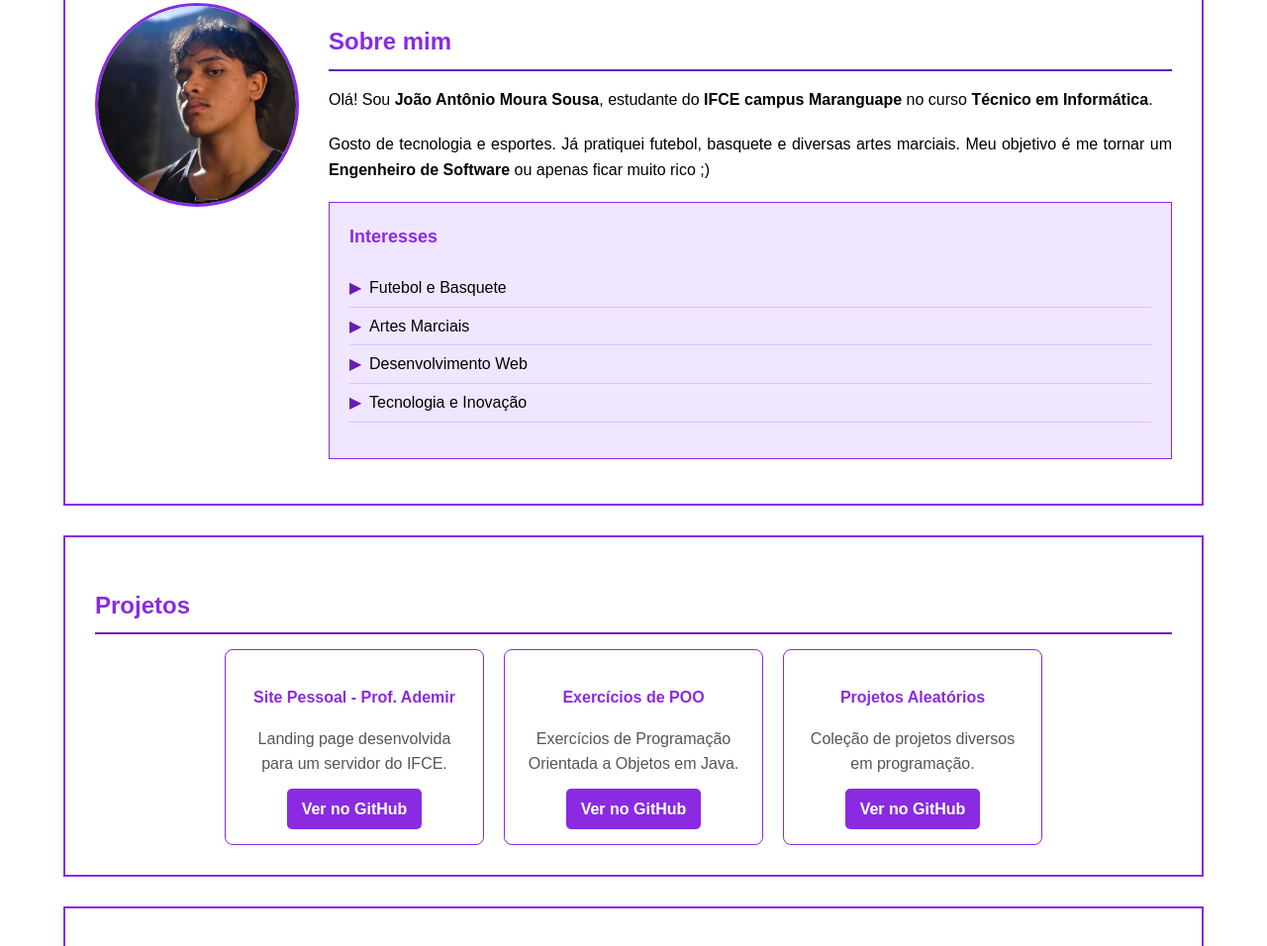
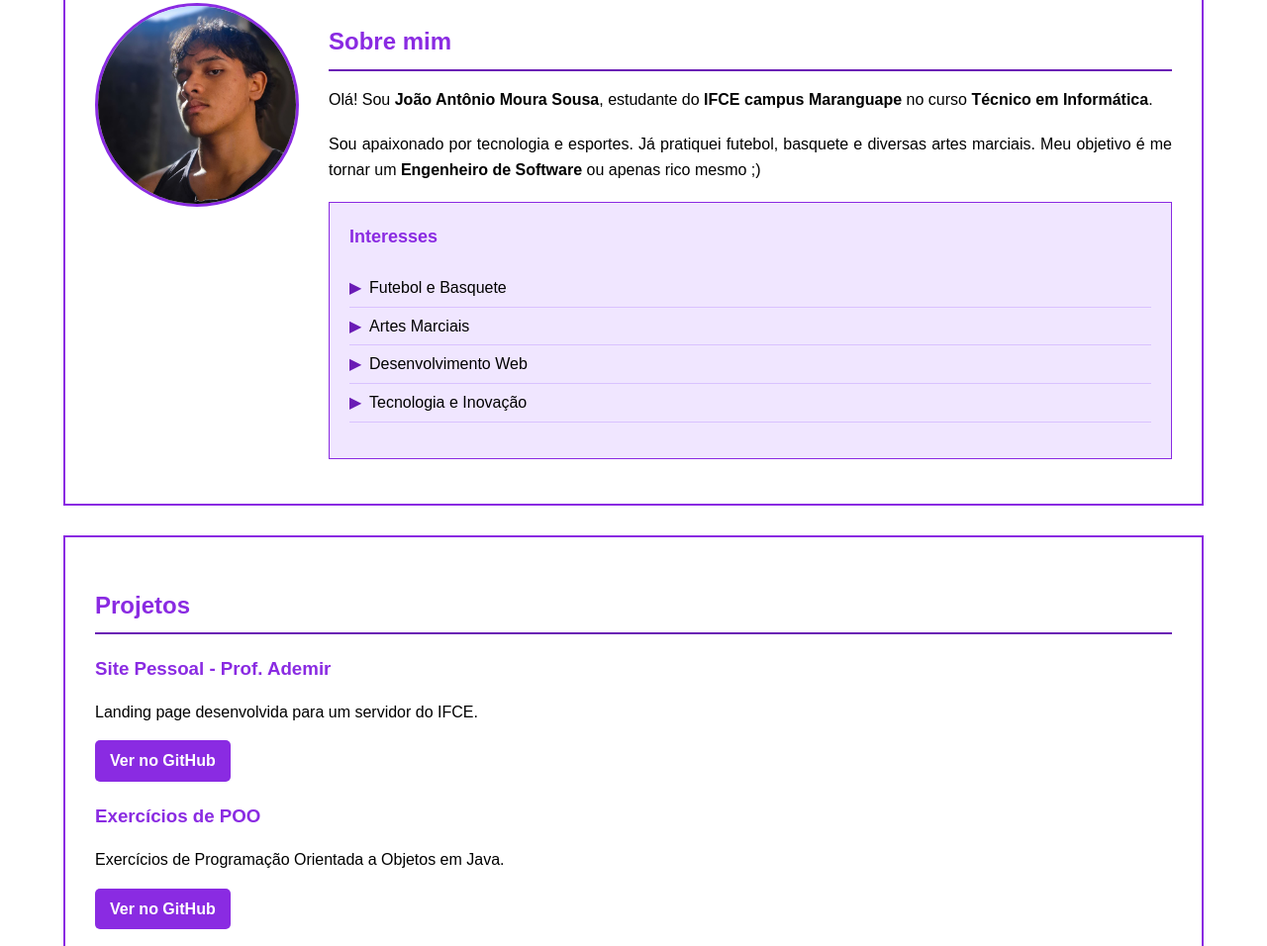
Before and after one commit to SrKkxz/Portfolio-Pessoal, a plain HTML site: page index.html in a window 1280 px wide. Shown: the part 188-1144 px from the top of the page at 99% size. Drawn offline with Linux system fonts and the light colour scheme.

Commit message:
Update personal description and project structure

```diff
--- a/index.html
+++ b/index.html
@@ -22,8 +22,7 @@
         <article class="apresentacao">
             <h2>Sobre mim</h2>
             <p class="destaque">Olá! Sou <b>João Antônio Moura Sousa</b>, estudante do <b>IFCE campus Maranguape</b> no curso <b>Técnico em Informática</b>.</p>
-            <p class="destaque">Gosto de tecnologia e esportes. Já pratiquei futebol, basquete e diversas artes marciais. Meu objetivo é me tornar um <b>Engenheiro de Software</b> ou apenas ficar muito rico ;)
-              </p>
+            <p class="destaque">Sou apaixonado por tecnologia e esportes. Já pratiquei futebol, basquete e diversas artes marciais. Meu objetivo é me tornar um <b>Engenheiro de Software</b> ou apenas rico mesmo ;) </p>
 
             <div class="info-destaque">
                 <h3>Interesses</h3>
@@ -39,20 +38,20 @@
 
     <section id="projetos" class="card">
         <h2>Projetos</h2>
-        <div class="projetos-container">
-            <div class="card-projeto">
+        <div class="projetos-lista">
+            <div class="projeto-item">
                 <h3>Site Pessoal - Prof. Ademir</h3>
                 <p>Landing page desenvolvida para um servidor do IFCE.</p>
                 <a href="https://github.com/SrKkxz/Ademir-landing" target="_blank" class="botao-link">Ver no GitHub</a>
             </div>
 
-            <div class="card-projeto">
+            <div class="projeto-item">
                 <h3>Exercícios de POO</h3>
                 <p>Exercícios de Programação Orientada a Objetos em Java.</p>
                 <a href="https://github.com/SrKkxz/POO-2025.2-TIP4" target="_blank" class="botao-link">Ver no GitHub</a>
             </div>
 
-            <div class="card-projeto">
+            <div class="projeto-item">
                 <h3>Projetos Aleatórios</h3>
                 <p>Coleção de projetos diversos em programação.</p>
                 <a href="https://github.com/SrKkxz/random-projects" target="_blank" class="botao-link">Ver no GitHub</a>
```
